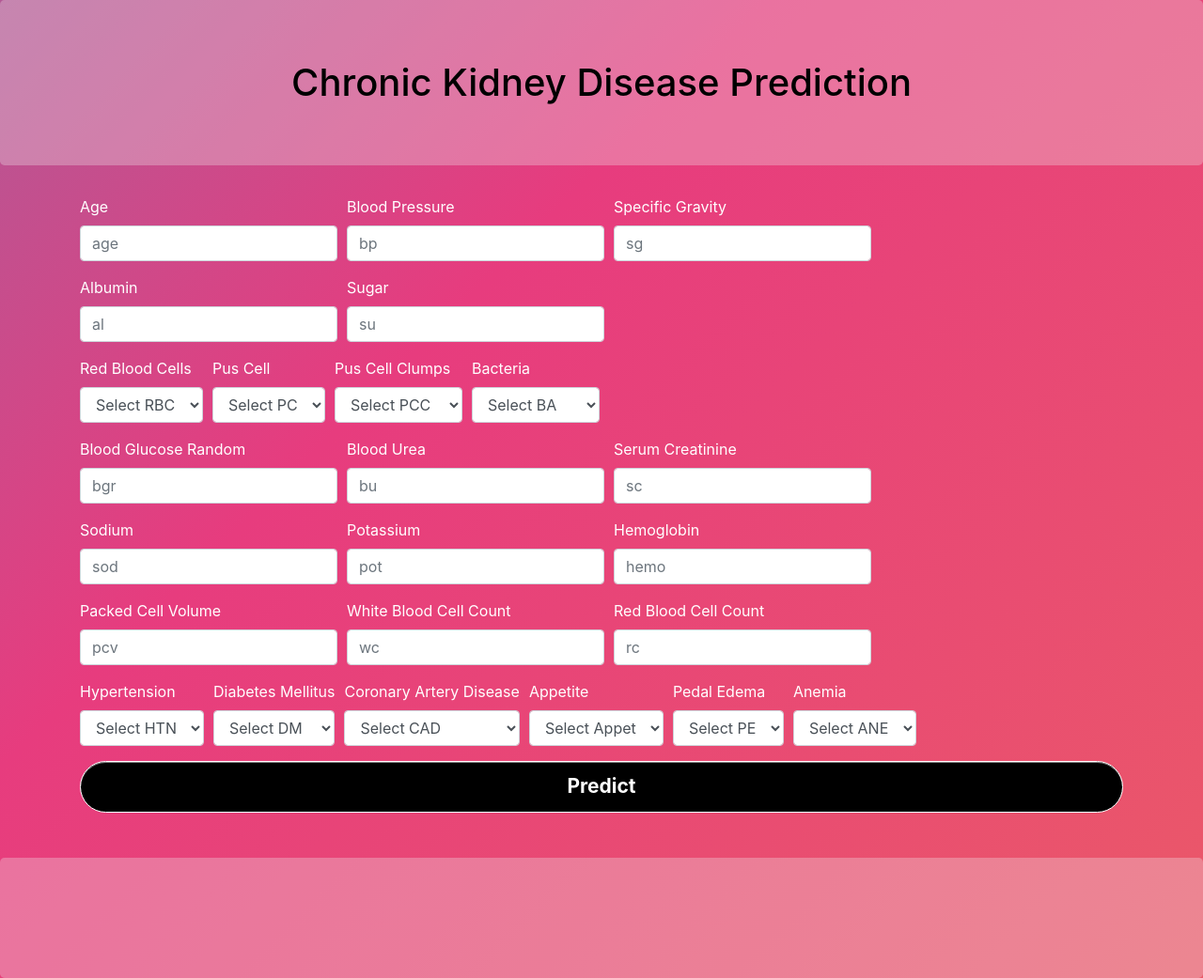
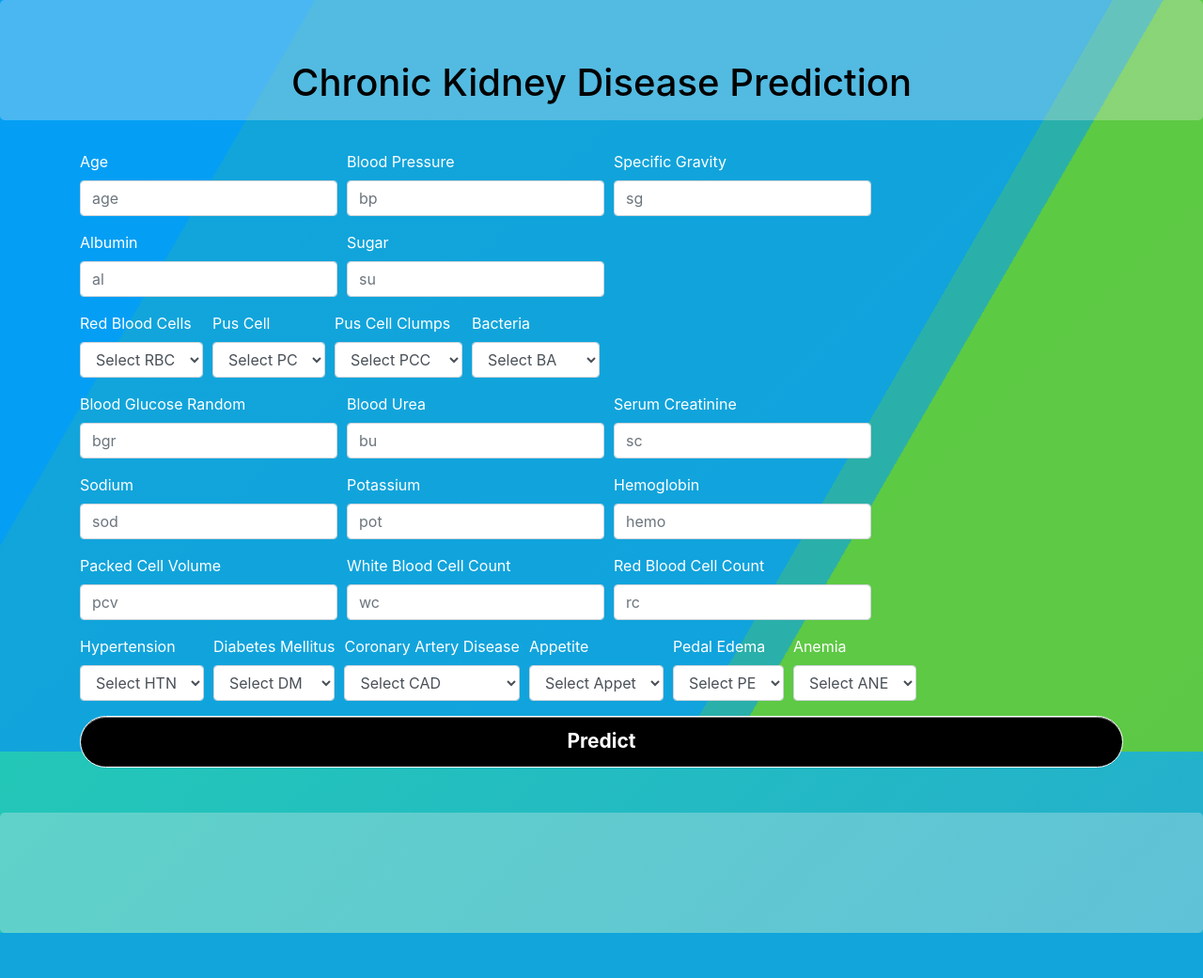
Before and after one commit to SmartPracticeschool/llSPS-INT-3712-Chronic-kidney-disease-analysis, a Flask app: page /index in a window 1280 px wide. Shown: the whole page at 94% size. After the commit the page ends 993 px from the top, so only its background shows below. Run offline with Flask 2, Linux system fonts and the light colour scheme; parts of the project's set-up code (start-up, migrations or seed data) failed here and were passed over; some libraries are stand-ins or nearby versions.

Commit message:
frontend changes

```diff
--- a/main_code/static/css/style.css
+++ b/main_code/static/css/style.css
@@ -3,9 +3,34 @@ background: linear-gradient(-45deg, #ee7752, #e73c7e, #23a6d5, #23d5ab);
 background-size: 400% 400%;
 animation: gradient 15s ease infinite;
 padding: 0px;
+margin: 0px;
+}
+html {
+  height:100%;
+}
+.bg {
+  animation:slide 3s ease-in-out infinite alternate;
+  background-image: linear-gradient(-60deg, #6c3 50%, #09f 50%);
+  bottom:0;
+  left:-50%;
+  opacity:.5;
+  position:fixed;
+  right:-50%;
+  top:0;
+  z-index:-1;
+}
+
+.bg2 {
+  animation-direction:alternate-reverse;
+  animation-duration:4s;
+}
+
+.bg3 {
+  animation-duration:5s;
 }
 .jumbotron{
 background-color: rgba(238,238,238,0.3);
+height: 110px;
 color: #000;
 }
 label{
@@ -34,14 +59,11 @@ background-color: rgba(238,238,238,0.3);
 margin: 0px;
 margin-bottom: -10px;
 }
-@keyframes gradient {
-	0% {
-		background-position: 0% 50%;
-	}
-	50% {
-		background-position: 100% 50%;
-	}
-	100% {
-		background-position: 0% 50%;
-	}
+@keyframes slide {
+  0% {
+    transform:translateX(-25%);
+  }
+  100% {
+    transform:translateX(25%);
+  }
 }
--- a/main_code/templates/index.html
+++ b/main_code/templates/index.html
@@ -11,6 +11,9 @@
     <title>ML API</title>
   </head>
   <body>
+    <div class="bg"></div>
+    <div class="bg bg2"></div>
+    <div class="bg bg3"></div>
     <h1 class="jumbotron" style="text-align: center;">Chronic Kidney Disease Prediction</h1>
     <div class="container">
 
```
